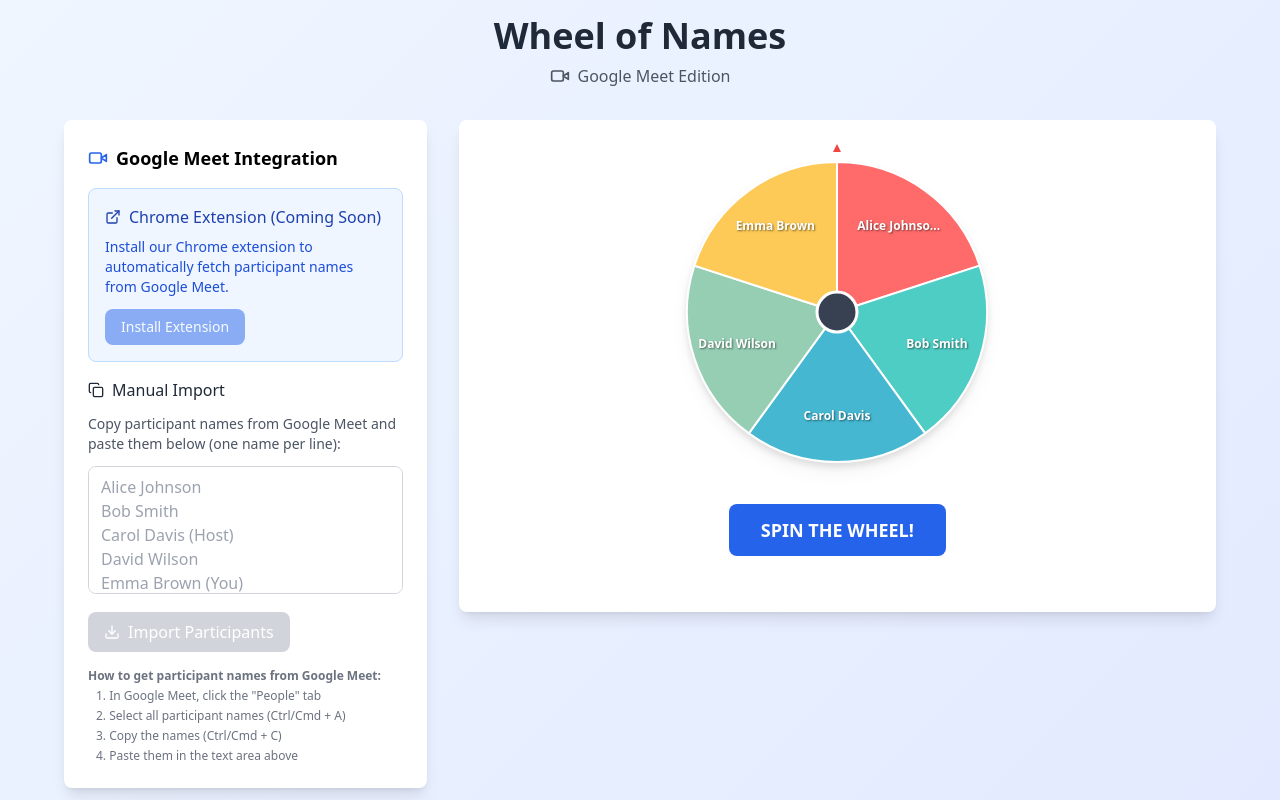
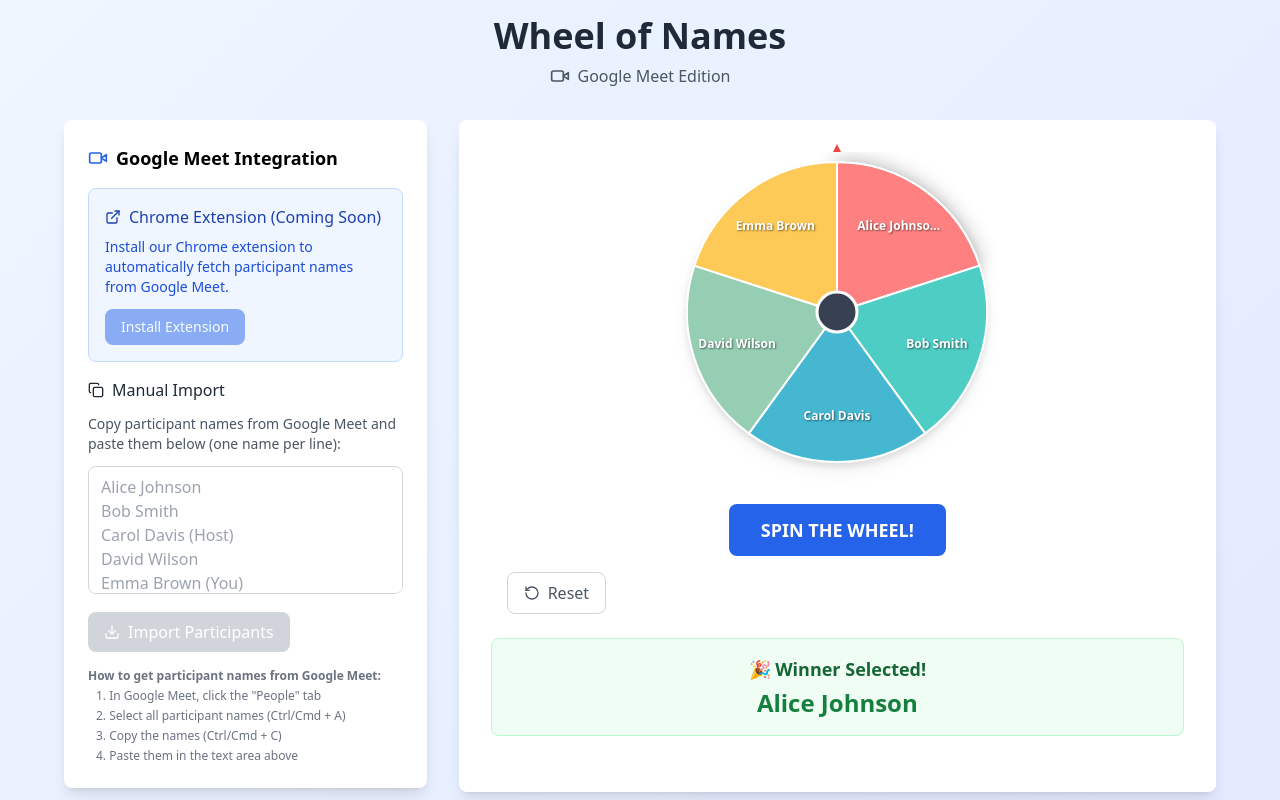
Before and after one commit to dadmobile/wheel-of-names, a React (Vite) app: page / in a window 1280 px wide. Shown: the top 800 px of the page. Built offline with nearby package versions, Linux system fonts and the light colour scheme.

Commit message:
Stop the wheel from reseting after turns, and report right winner

```diff
--- a/src/App.tsx
+++ b/src/App.tsx
@@ -1,4 +1,4 @@
-import React, { useState } from 'react'
+import { useState } from 'react'
 import { Wheel } from './components/Wheel'
 import { ParticipantList } from './components/ParticipantList'
 import { MeetIntegration } from './components/MeetIntegration'
@@ -28,13 +28,14 @@
     setIsSpinning(true)
     setSelectedParticipant(null)
 
-    // Simulate spinning delay
+    // Stop spinning after animation duration
     setTimeout(() => {
-      const randomIndex = Math.floor(Math.random() * participants.length)
-      const selected = participants[randomIndex]
-      setSelectedParticipant(selected)
       setIsSpinning(false)
     }, 4000)
+  }
+
+  const handleSelectionComplete = (participant: Participant) => {
+    setSelectedParticipant(participant)
   }
 
   const handleParticipantsUpdate = (newParticipants: Participant[]) => {
@@ -86,6 +87,7 @@
                   participants={participants}
                   selectedParticipant={selectedParticipant}
                   isSpinning={isSpinning}
+                  onSelectionComplete={handleSelectionComplete}
                 />
 
                 <div className="mt-8 space-y-4">
--- a/src/components/Wheel.tsx
+++ b/src/components/Wheel.tsx
@@ -6,6 +6,7 @@
   participants: Participant[]
   selectedParticipant: Participant | null
   isSpinning: boolean
+  onSelectionComplete?: (participant: Participant) => void
 }
 
 const COLORS = [
@@ -18,8 +19,21 @@
 export const Wheel: React.FC<WheelProps> = ({
   participants,
   selectedParticipant,
-  isSpinning
+  isSpinning,
+  onSelectionComplete
 }) => {
+  const [currentRotation, setCurrentRotation] = React.useState(0)
+  const [isInternallySpinning, setIsInternallySpinning] = React.useState(false)
+
+  // Update rotation when spinning starts
+  React.useEffect(() => {
+    if (isSpinning && !isInternallySpinning) {
+      setIsInternallySpinning(true)
+      const spinAmount = 1800 + Math.random() * 1800 // 5-10 full rotations
+      setCurrentRotation(prev => prev + spinAmount)
+    }
+  }, [isSpinning, isInternallySpinning])
+
   const segmentAngle = participants.length > 0 ? 360 / participants.length : 0
   const radius = 150
   const centerX = 160
@@ -52,9 +66,25 @@
     return polarToCartesian(centerX, centerY, textRadius, midAngle)
   }
 
-  const getRotation = () => {
-    if (!isSpinning) return 0
-    return 1800 + Math.random() * 1800 // 5-10 full rotations
+  const calculateSelectedParticipant = (finalRotation: number) => {
+    if (participants.length === 0) return null
+
+    // Normalize the rotation to 0-360 degrees
+    const normalizedRotation = finalRotation % 360
+
+    // The arrow points to the top (0 degrees). Since the wheel rotates clockwise,
+    // we need to find which segment is currently at the top position
+    // We invert the rotation because when wheel spins clockwise,
+    // the segments effectively move counter-clockwise relative to the arrow
+    let arrowAngle = (360 - normalizedRotation) % 360
+
+    // Ensure positive angle
+    if (arrowAngle < 0) arrowAngle += 360
+
+    // Find which segment the arrow is pointing to
+    const selectedIndex = Math.floor(arrowAngle / segmentAngle) % participants.length
+
+    return participants[selectedIndex]
   }
 
   if (participants.length === 0) {
@@ -83,10 +113,19 @@
           width="320"
           height="320"
           className="drop-shadow-lg"
-          animate={{ rotate: getRotation() }}
+          animate={{ rotate: currentRotation }}
           transition={{
-            duration: isSpinning ? 4 : 0,
+            duration: isInternallySpinning ? 4 : 0,
             ease: "easeOut"
+          }}
+          onAnimationComplete={() => {
+            setIsInternallySpinning(false)
+            if (onSelectionComplete && participants.length > 0) {
+              const selectedParticipant = calculateSelectedParticipant(currentRotation)
+              if (selectedParticipant) {
+                onSelectionComplete(selectedParticipant)
+              }
+            }
           }}
         >
           {participants.map((participant, index) => {
```
